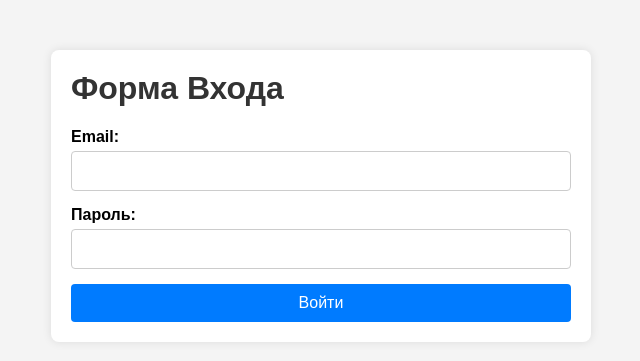
After one commit to ruan65/habr-fastapi-sqlalchemy, a FastAPI app: template app/templates/login_form.html in a window 1280 px wide. The commit adds this page. Shown: the top 361 px of the page, without its empty margins (319-959 px from the left). Run offline with FastAPI, Linux system fonts and the light colour scheme; the template is opened without the code that fills it, so the values that code supplies are empty; parts of the project's set-up code (start-up, migrations or seed data) failed here and were passed over.

Commit message:
auth + login

```diff
--- /dev/null
+++ b/app/static/style/register.css
@@ -0,0 +1,60 @@
+body {
+    font-family: Arial, sans-serif;
+    background-color: #f4f4f4;
+    margin: 0;
+    padding: 0;
+}
+
+/* Контейнер для формы */
+.container {
+    max-width: 500px;
+    margin: 50px auto;
+    padding: 20px;
+    background-color: #fff;
+    border-radius: 8px;
+    box-shadow: 0 0 10px rgba(0, 0, 0, 0.1);
+}
+
+/* Заголовок страницы */
+h1 {
+    margin-top: 0;
+    color: #333;
+}
+
+/* Стили формы */
+.registration-form {
+    display: flex;
+    flex-direction: column;
+}
+
+/* Поля ввода */
+.registration-form label {
+    margin-bottom: 5px;
+    font-weight: bold;
+}
+
+.registration-form input[type="email"],
+.registration-form input[type="password"],
+.registration-form input[type="tel"],
+.registration-form input[type="text"] {
+    padding: 10px;
+    margin-bottom: 15px;
+    border: 1px solid #ccc;
+    border-radius: 4px;
+    font-size: 16px;
+}
+
+/* Кнопка отправки */
+.submit-button {
+    padding: 10px 20px;
+    border: none;
+    background-color: #007bff;
+    color: white;
+    border-radius: 4px;
+    font-size: 16px;
+    cursor: pointer;
+}
+
+.submit-button:hover {
+    background-color: #0056b3;
+}
--- a/app/students/router.py
+++ b/app/students/router.py
@@ -2,13 +2,16 @@ from fastapi import APIRouter, Depends, Request, UploadFile
 from app.students.dao import StudentDAO
 from app.students.schemas import SStudent, SStudentAdd
 from app.students.rb import RBStudent
+from fastapi.templating import Jinja2Templates
 import shutil
 
 
 router = APIRouter(
     prefix="/students",
-    tags=["Обработка студентов"],
+    tags=["Frontend"],
 )
+templates = Jinja2Templates(directory='app/templates')
+
 
 
 @router.get("/", summary="Список всех студентов", response_model=list[SStudent])
@@ -33,6 +36,7 @@ async def get_student_by_filter(request_body: RBStudent = Depends()) -> SStudent
 
 @router.get("/{id}", summary="Получить одного студента по id")
 async def get_student_by_id(student_id: int) -> SStudent | dict:
+    print(f'student_id = {student_id}')
     rez = await StudentDAO.find_full_data(student_id)
     if rez is None:
         return {"message": f"Студент с ID {student_id} не найден!"}
--- /dev/null
+++ b/app/templates/login_form.html
@@ -0,0 +1,24 @@
+<!doctype html>
+<html lang="ru">
+<head>
+    <meta charset="UTF-8">
+    <meta name="viewport" content="width=device-width, initial-scale=1.0">
+    <title>Аутинтификация</title>
+    <link rel="stylesheet" type="text/css" href="/static/style/register.css">
+</head>
+<body>
+<div class="container">
+    <h1>Форма Входа</h1>
+    <form id="login-form" class="registration-form">
+        <label for="email">Email:</label>
+        <input type="email" id="email" name="email" required>
+        <label for="password">Пароль:</label>
+        <input type="password" id="password" name="password" required>
+        <button type="submit" id="login-button" class="submit-button" onclick="loginFunction(event)">Войти</button>
+    </form>
+</div>
+
+<!-- Подключаем внешний JavaScript-файл -->
+<script src="/static/js/script.js"></script>
+</body>
+</html>
--- a/app/templates/students.html
+++ b/app/templates/students.html
@@ -19,7 +19,7 @@
                 <p>Специальность: {{ student.major }}</p>
                 <p>Курс: {{ student.course }}</p>
             </div>
-            <a href="/students/{{ student.id }}">Смотреть всю информацию</a>
+            <a href="students/{{ student.id }}">Смотреть всю информацию</a>
         </div>
         {% endfor %}
     </div>
```
Also changed, not shown: app/pages/router.py (+20 -1 lines), app/static/js/script.js (added, +98 -0 lines), app/static/style/student.css (added, +68 -0 lines), app/templates/register_form.html (added, +38 -0 lines), app/templates/student.html (added, +32 -0 lines), app/users/router.py (+9 -8 lines).
